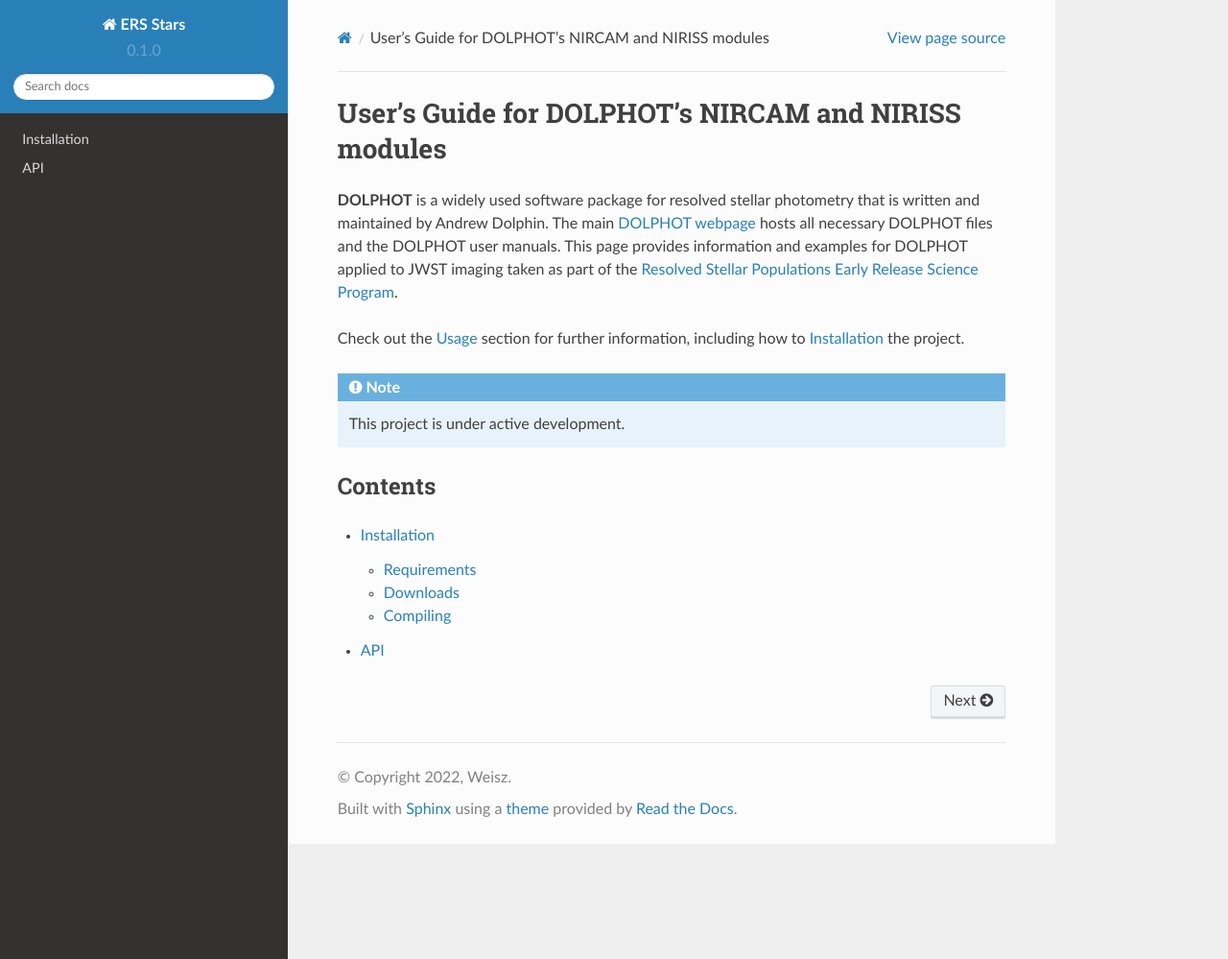
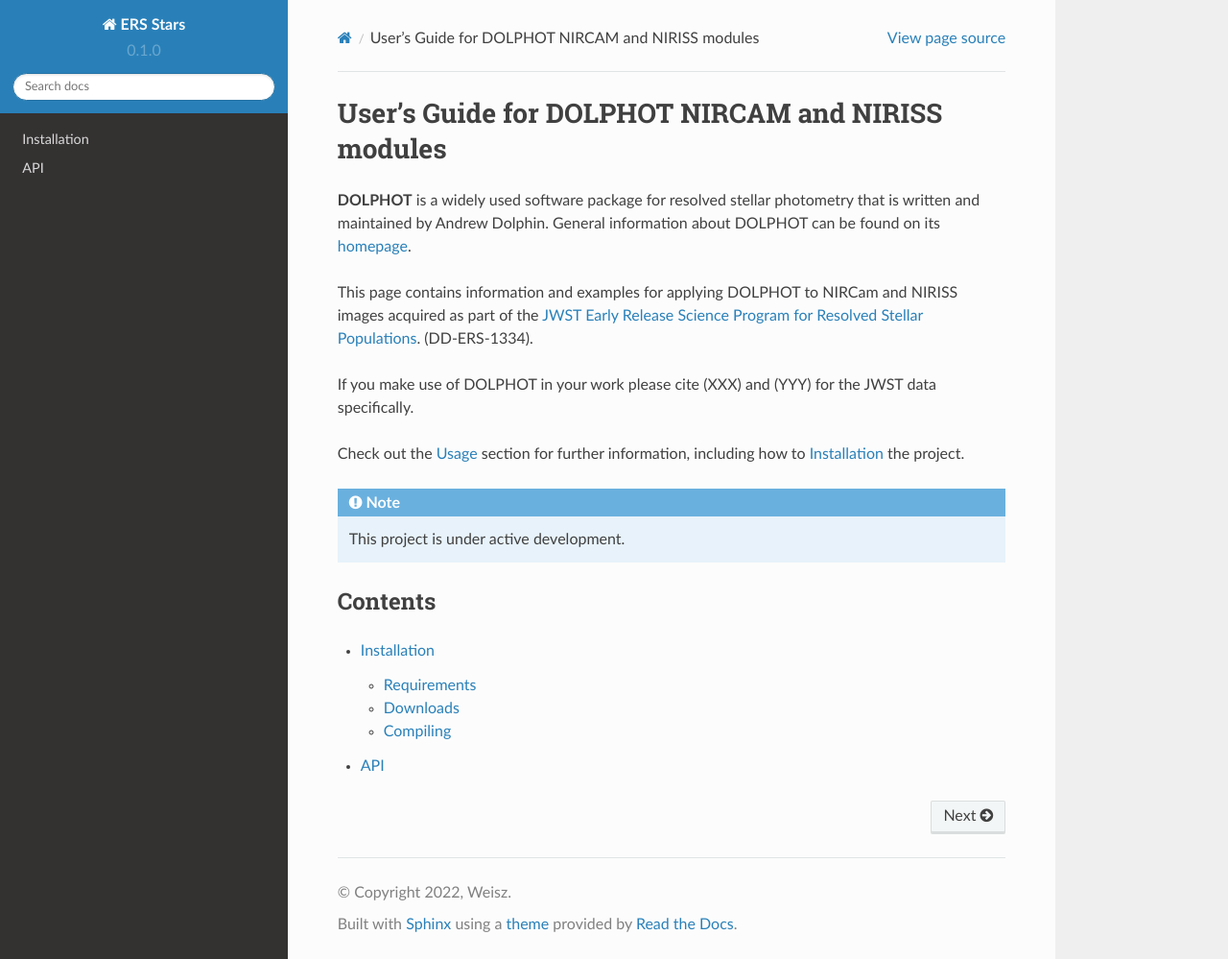
Before and after one commit to ers-stars/dolphot_jwst, a Sphinx documentation site: the page built from docs/source/index.rst, in a window 1280 px wide and 999 px high. Shown: the whole window at 96% size. Built offline with Sphinx 7.4.7 and the Read the Docs theme 2.0.0, drawn with Linux system fonts in a browser that asks for light colours.

Commit message:
Update index.rst

```diff
--- a/docs/source/index.rst
+++ b/docs/source/index.rst
@@ -1,7 +1,11 @@
-User's Guide for DOLPHOT's NIRCAM and NIRISS modules
+User's Guide for DOLPHOT NIRCAM and NIRISS modules
 ===================================
 
-**DOLPHOT** is a widely used software package for resolved stellar photometry that is written and maintained by Andrew Dolphin.  The main `DOLPHOT webpage <http://americano.dolphinsim.com/dolphot/>`_ hosts all necessary DOLPHOT files and the DOLPHOT user manuals.  This page provides information and examples for DOLPHOT applied to JWST imaging taken as part of the `Resolved Stellar Populations Early Release Science Program <https://ers-stars.github.io>`_.
+**DOLPHOT** is a widely used software package for resolved stellar photometry that is written and maintained by Andrew Dolphin.  General information about DOLPHOT can be found on its `homepage <http://americano.dolphinsim.com/dolphot/>`_.
+
+This page contains information and examples for applying DOLPHOT to NIRCam and NIRISS images acquired as part of the `JWST Early Release Science Program for Resolved Stellar Populations <https://ers-stars.github.io>`_. (DD-ERS-1334).
+
+If you make use of DOLPHOT in your work please cite (XXX) and (YYY) for the JWST data specifically.
 
 
 
```
